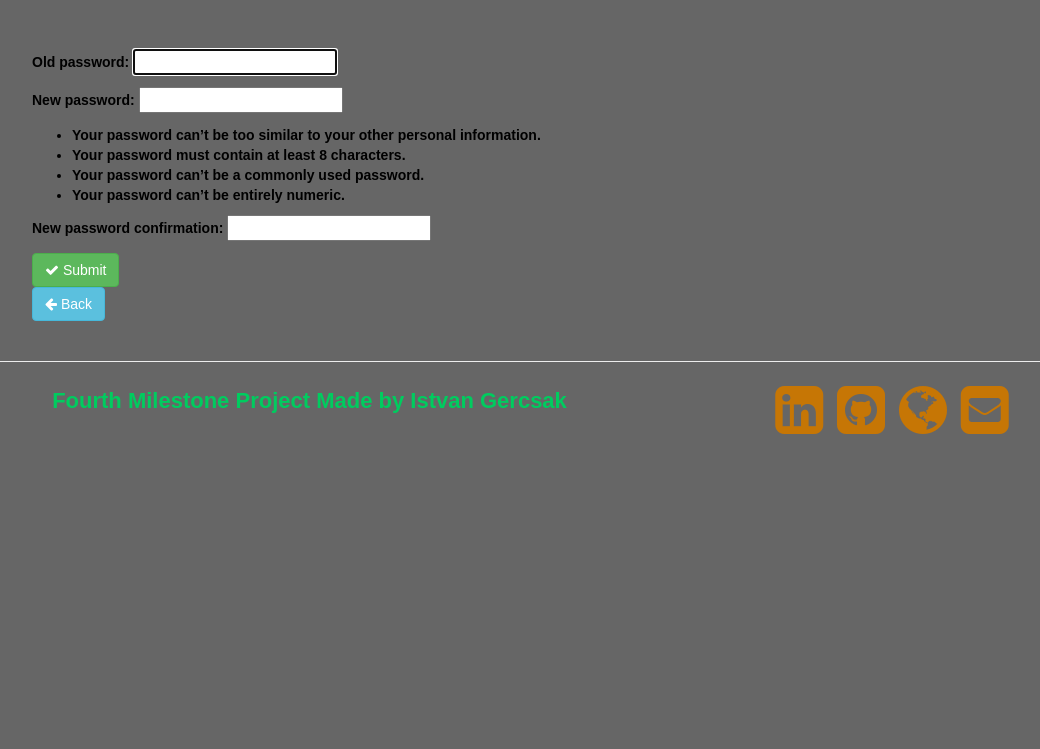
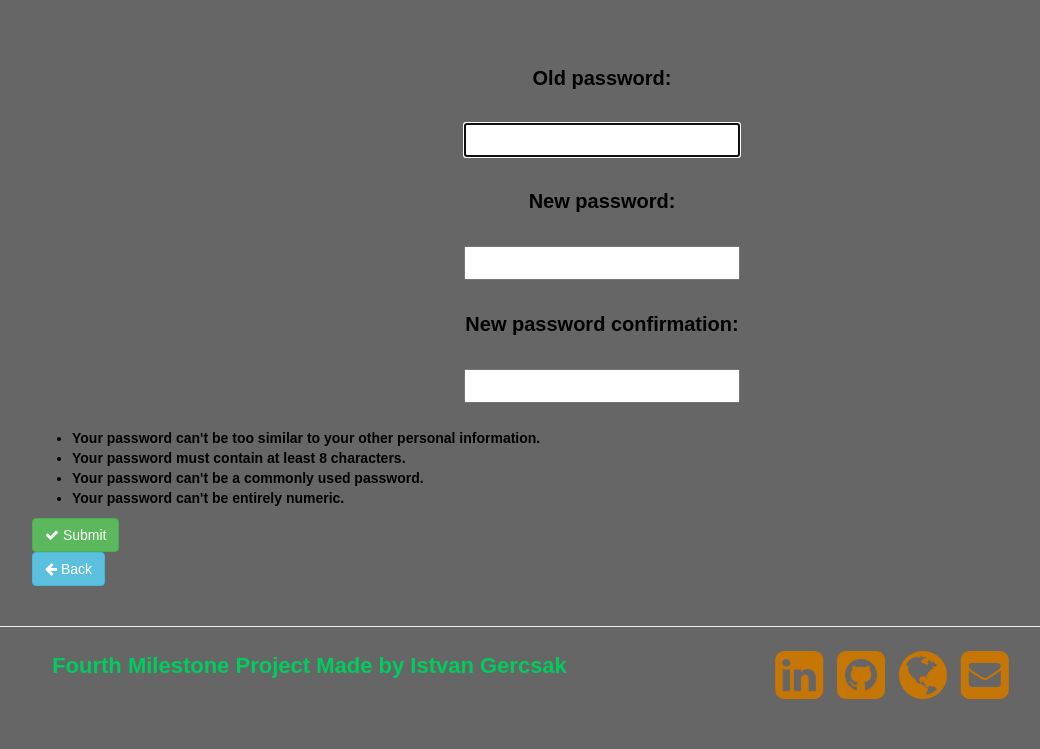
Before and after one commit to IstvanGercsak/Fourth_Milestone_Project, a Django app: page /accounts/profile/change-password/ in a window 1280 px wide. Shown: the part 51-800 px from the top of the page, without its empty margins (38-1078 px from the left). Run offline with Django 3.2, Linux system fonts and the light colour scheme; the visitor is signed in with stand-in values (Sample User, id 1); some libraries are stand-ins or nearby versions.

Commit message:
Update mockup project. Change edit user details and user profile styling

```diff
--- a/accounts/forms.py
+++ b/accounts/forms.py
@@ -52,8 +52,7 @@ class EditProfileForm(UserChangeForm):
             'username',
             'email',
             'first_name',
-            'last_name',
-            'password'
+            'last_name'
         )
 
 
--- a/accounts/templates/change-password.html
+++ b/accounts/templates/change-password.html
@@ -8,7 +8,50 @@
 
     <form method="POST">
         {% csrf_token %}
-        {{ form.as_p }}
+        {#                {{ form.as_p }}#}
+
+        <div class="profile-container">
+            <div class="row margin-profile-field">
+                <div class="col-sm-12">
+                    <p class="text-center">Old password: </p>
+                </div>
+            </div>
+            <div class="row margin-profile-field">
+                <div class="col-sm-12">
+                    <p class="text-center">{{ form.old_password }}</p>
+                </div>
+            </div>
+
+            <div class="row margin-profile-field">
+                <div class="col-sm-12">
+                    <p class="text-center">New password: </p>
+                </div>
+            </div>
+            <div class="row margin-profile-field">
+                <div class="col-sm-12">
+                    <p class="text-center">{{ form.new_password1 }}</p>
+                </div>
+            </div>
+
+            <div class="row margin-profile-field">
+                <div class="col-sm-12">
+                    <p class="text-center">New password confirmation: </p>
+                </div>
+            </div>
+            <div class="row margin-profile-field">
+                <div class="col-sm-12">
+                    <p class="text-center">{{ form.new_password2 }}</p>
+                </div>
+            </div>
+        </div>
+
+        <ul>
+            <li>Your password can't be too similar to your other personal information.</li>
+            <li>Your password must contain at least 8 characters.</li>
+            <li>Your password can't be a commonly used password.</li>
+            <li>Your password can't be entirely numeric.</li>
+        </ul>
+
         <button type="submit" class="btn btn-success"><i class="fa fa-check"></i> Submit</button>
     </form>
     <a href="{% url 'profile' %}">
--- a/accounts/templates/profile.html
+++ b/accounts/templates/profile.html
@@ -60,11 +60,6 @@
         </div>
 
         <div class="row">
-            <div class="col-sm-12">
-                <p class="text-center">E-mail address: </p>
-            </div>
-        </div>
-        <div class="row">
             <div class="col-sm-12 margin-profile-field">
                 <p class="text-center">Last login: {{ user_form.last_login }}</p>
             </div>
```
Also changed, not shown: accounts/templates/edit.html (+51 -1 lines), 1 other file.
